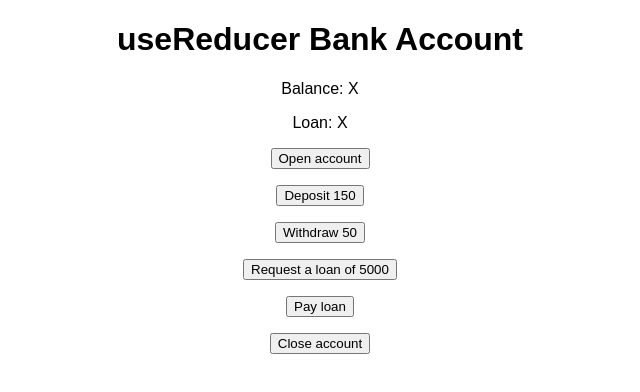
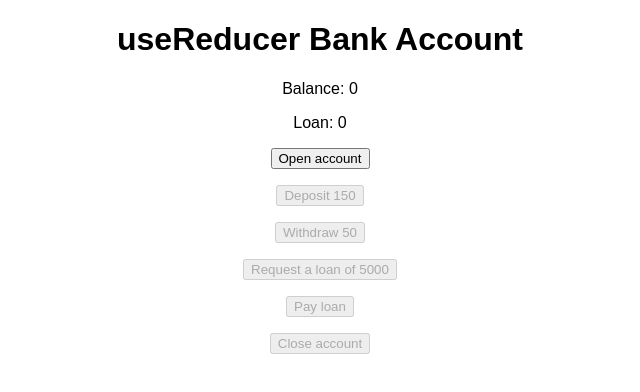
Before and after one commit to DarthWHO/udemy-projects, a React (Vite) app: page / in a window 1280 px wide. Shown: the top 392 px of the page, without its empty margins (320-960 px from the left). Built offline with nearby package versions, Linux system fonts and the light colour scheme.

Commit message:
completed bank account project

```diff
--- a/src/components/BankAccount.jsx
+++ b/src/components/BankAccount.jsx
@@ -1,4 +1,5 @@
 import "../assets/styles/BankAccount.css";
+import { useReducer } from "react";
 
 /*
 INSTRUCTIONS / CONSIDERATIONS:
@@ -24,40 +25,107 @@ const initialState = {
   isActive: false,
 };
 
+function reducer(state, action) {
+  switch (action.type) {
+    case "openAccount":
+      return { ...state, balance: state.balance + 500, isActive: true };
+    case "deposit":
+      return { ...state, balance: state.balance + 150 };
+    case "withdraw":
+      if (state.balance < 50) return { ...state };
+      return { ...state, balance: state.balance - 50 };
+    case "requestLoan": {
+      if (state.loan > 0) return { ...state };
+      return {
+        ...state,
+        balance: state.balance + 5000,
+        loan: state.loan + 5000,
+      };
+    }
+    case "payLoan":
+      if (state.balance < 5000 || state.loan < 5000) return { ...state };
+      return {
+        ...state,
+        balance: state.balance - 5000,
+        loan: state.loan - 5000,
+      };
+    case "closeAccount":
+      if (state.balance !== 0 || state.loan !== 0) return { ...state };
+      return { ...state, isActive: false };
+    default:
+      return `Unknow action type: ${action.type}`;
+  }
+}
+
 export default function BankAccount() {
+  const [{ balance, loan, isActive }, dispatch] = useReducer(
+    reducer,
+    initialState
+  );
+
   return (
     <div className="App">
       <h1>useReducer Bank Account</h1>
-      <p>Balance: X</p>
-      <p>Loan: X</p>
+      <p>Balance: {balance}</p>
+      <p>Loan: {loan}</p>
 
       <p>
-        <button onClick={() => {}} disabled={false}>
+        <button
+          onClick={() => {
+            dispatch({ type: "openAccount" });
+          }}
+          disabled={isActive}
+        >
           Open account
         </button>
       </p>
       <p>
-        <button onClick={() => {}} disabled={false}>
+        <button
+          onClick={() => {
+            dispatch({ type: "deposit" });
+          }}
+          disabled={!isActive}
+        >
           Deposit 150
         </button>
       </p>
       <p>
-        <button onClick={() => {}} disabled={false}>
+        <button
+          onClick={() => {
+            dispatch({ type: "withdraw" });
+          }}
+          disabled={!isActive}
+        >
           Withdraw 50
         </button>
       </p>
       <p>
-        <button onClick={() => {}} disabled={false}>
+        <button
+          onClick={() => {
+            dispatch({ type: "requestLoan" });
+          }}
+          disabled={!isActive}
+        >
           Request a loan of 5000
         </button>
       </p>
       <p>
-        <button onClick={() => {}} disabled={false}>
+        <button
+          onClick={() => {
+            dispatch({ type: "payLoan" });
+          }}
+          disabled={!isActive}
+        >
           Pay loan
         </button>
       </p>
       <p>
-        <button onClick={() => {}} disabled={false}>
+        <button
+          onClick={() => {
+            dispatch({ type: "closeAccount" });
+          }}
+          disabled={!isActive}
+        >
           Close account
         </button>
       </p>
```
